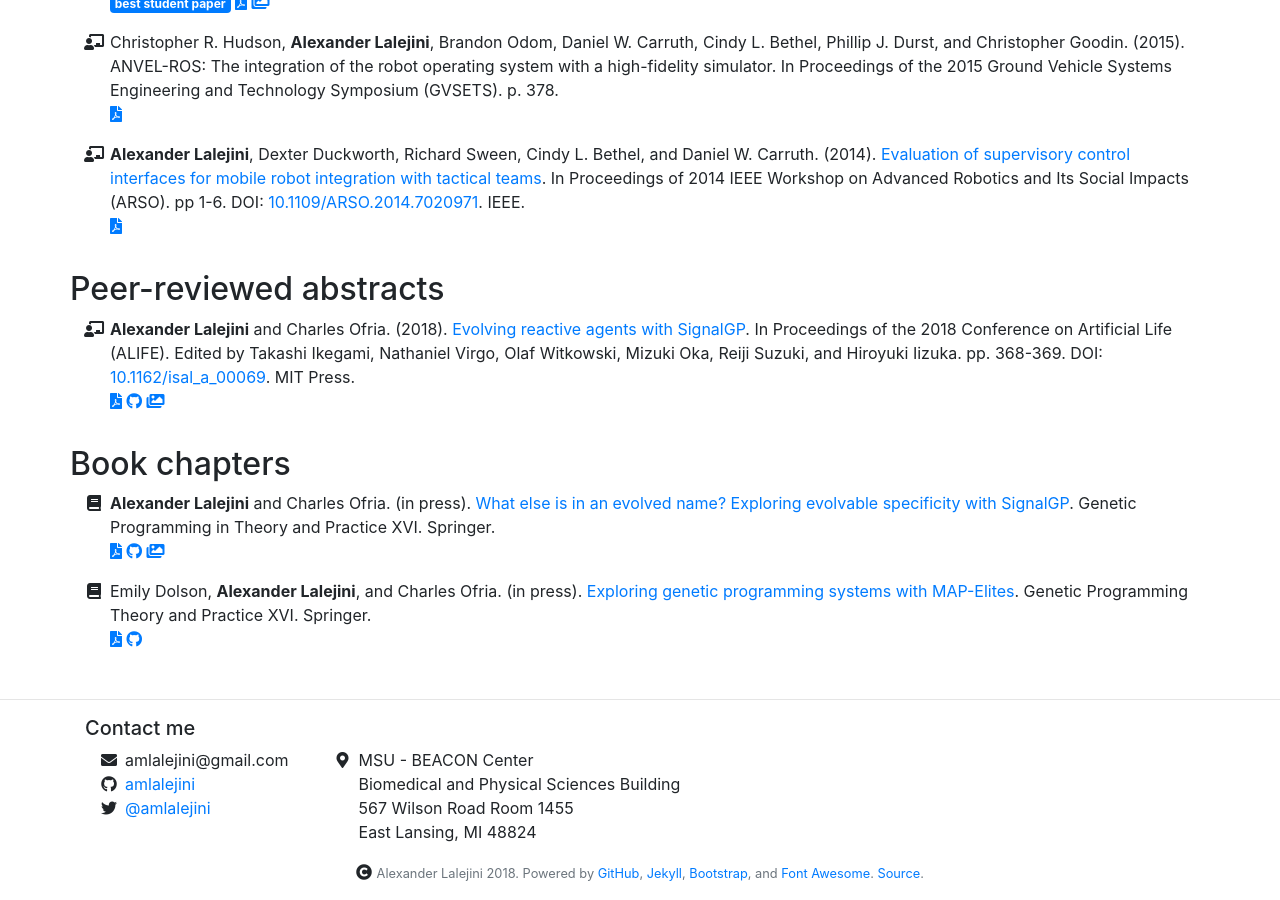
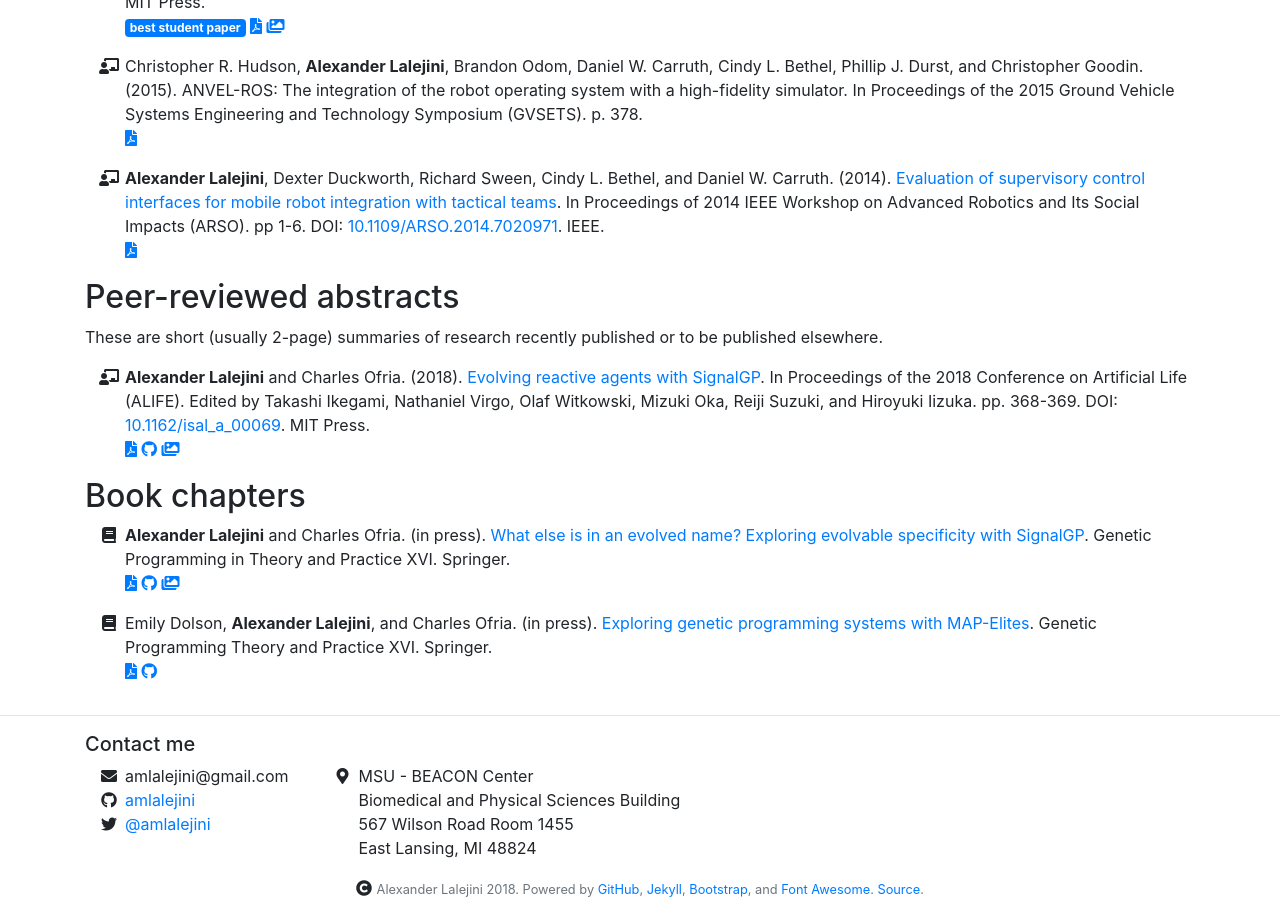
Before and after one commit to amlalejini/amlalejini.github.io, a Jekyll site: the page built from _pages/publications.md, in a window 1280 px wide and 900 px high, scrolled down 1174 px. Built offline with Jekyll 4.4.1, drawn with Linux system fonts in a browser that asks for light colours; nearby versions of some CDN libraries.

Commit message:
Added optional overview to publication types.

```diff
--- a/_data/publications.yml
+++ b/_data/publications.yml
@@ -8,6 +8,9 @@
     pretty: Peer-reviewed papers
   - type_id: peer-reviewed-abstract
     pretty: Peer-reviewed abstracts
+    overview: |
+      These are short (usually 2-page) summaries of research recently published or
+      to be published elsewhere.
   - type_id: book-chapter
     pretty: Book chapters
 
--- a/_includes/list_publications.html
+++ b/_includes/list_publications.html
@@ -12,6 +12,7 @@
   <h{% if include.header_level %}{{include.header_level}}{% else %}2{% endif %}>
     {{ pub_type.pretty }}
   </h{% if include.header_level %}{{include.header_level}}{% else %}2{% endif %}>
+    {% if pub_type.overview %}{{ pub_type.overview | markdownify }} {% endif %}
     <ul class="fa-ul"> <!-- We'll use font awesome's unordered list (where fa icons are easily used as bullets) to list publications. -->
       {% for pub in pubs %}
         <li>
--- a/_layouts/publications.html
+++ b/_layouts/publications.html
@@ -83,7 +83,9 @@
 
   <!-- This next enumerates all publications listed in publications.yml by category. -->
   <div class="row">
-    {% include list_publications.html header_level="2" %}
+    <div class="col">
+      {% include list_publications.html header_level="2" %}
+    </div>
   </div>
 
 </div>
```
